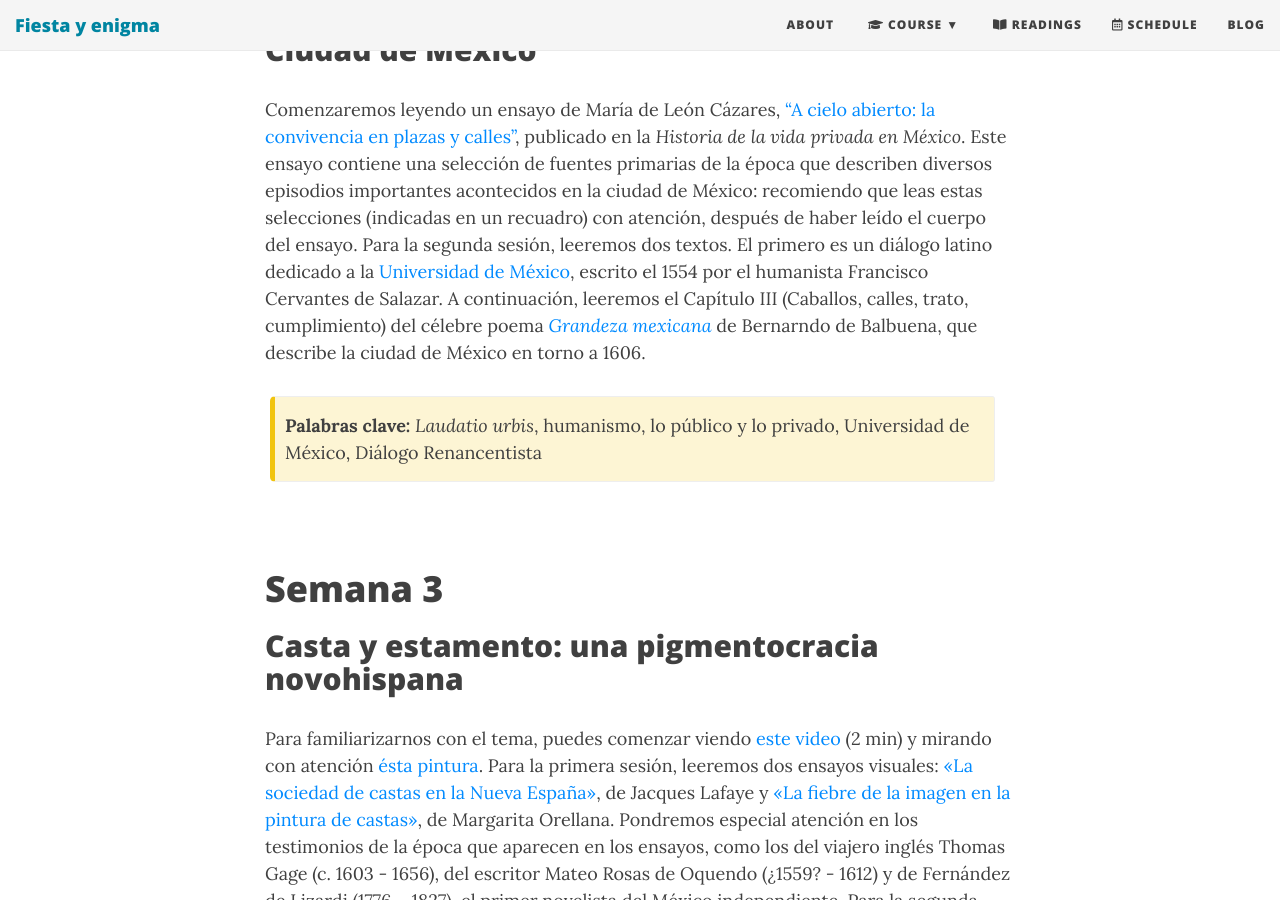
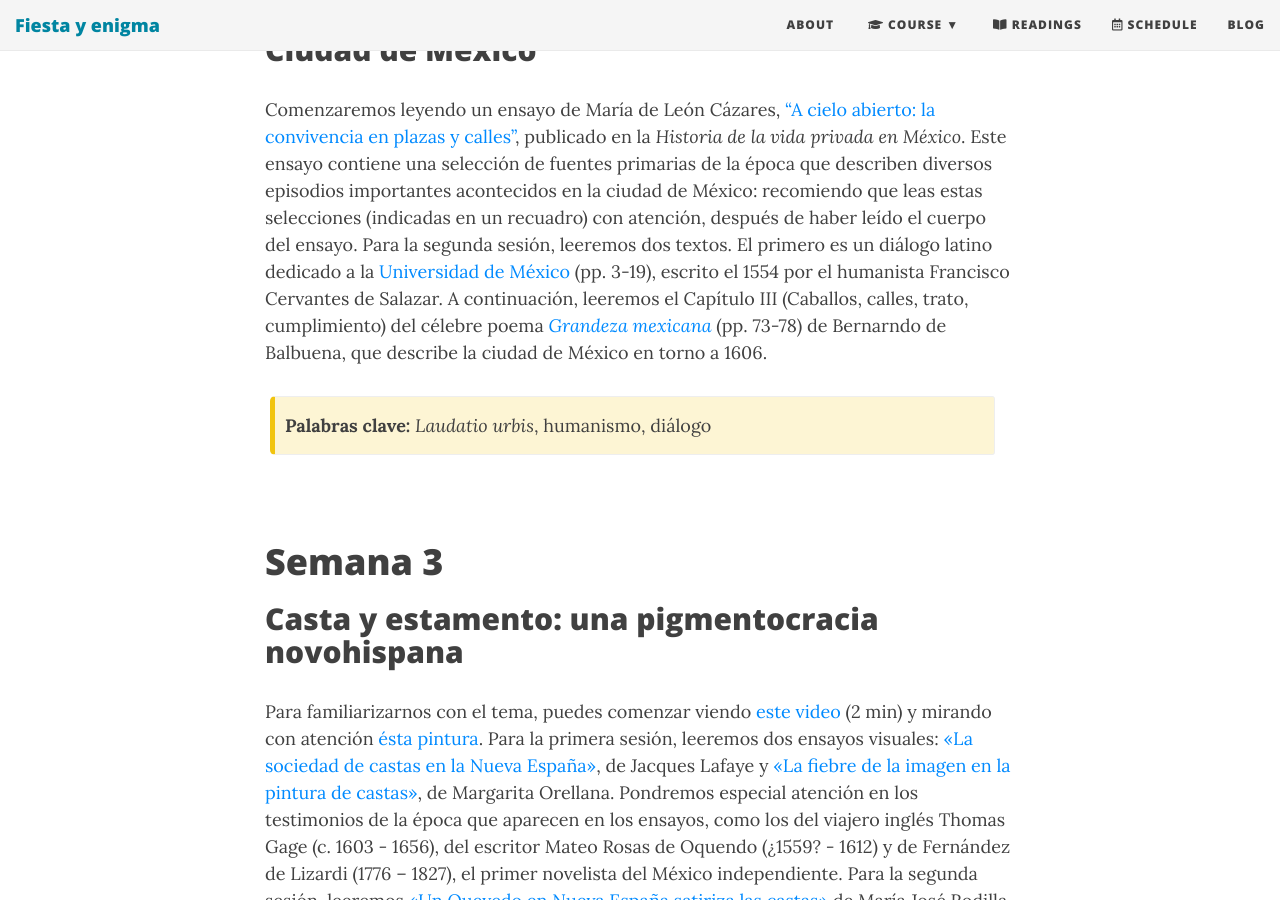
Before and after one commit to Hipomenes/novohispana, a Jekyll site: the page built from syllabus.md, in a window 1280 px wide and 900 px high, scrolled down 1997 px. Built offline with Jekyll 4.4.1, drawn with Linux system fonts in a browser that asks for light colours; nearby versions of some CDN libraries.

Commit message:
Update syllabus.md

```diff
--- a/syllabus.md
+++ b/syllabus.md
@@ -25,10 +25,10 @@
 
 ## La muy noble, insigne y muy leal e imperial Ciudad de México
 
-Comenzaremos leyendo un ensayo de María de León Cázares, ["A cielo abierto: la convivencia en plazas y calles"](https://drive.google.com/file/d/1PlmL8H6Nv0Lmyv8ar0HhKaNO-X8fo9we/view?usp=sharing), publicado en la *Historia de la vida privada en México*. Este ensayo contiene una selección de fuentes primarias de la época que describen diversos episodios importantes acontecidos en la ciudad de México: recomiendo que leas estas selecciones (indicadas en un recuadro) con atención, después de haber leído el cuerpo del ensayo. Para la segunda sesión, leeremos dos textos. El primero es un diálogo latino dedicado a la [Universidad de México](), escrito el 1554 por el humanista Francisco Cervantes de Salazar. A continuación, leeremos el Capítulo III (Caballos, calles, trato, cumplimiento) del célebre poema [*Grandeza mexicana*]() de Bernarndo de Balbuena, que describe la ciudad de México en torno a 1606.
+Comenzaremos leyendo un ensayo de María de León Cázares, ["A cielo abierto: la convivencia en plazas y calles"](https://drive.google.com/file/d/1PlmL8H6Nv0Lmyv8ar0HhKaNO-X8fo9we/view?usp=sharing), publicado en la *Historia de la vida privada en México*. Este ensayo contiene una selección de fuentes primarias de la época que describen diversos episodios importantes acontecidos en la ciudad de México: recomiendo que leas estas selecciones (indicadas en un recuadro) con atención, después de haber leído el cuerpo del ensayo. Para la segunda sesión, leeremos dos textos. El primero es un diálogo latino dedicado a la [Universidad de México](https://drive.google.com/file/d/1Lmjq4MKdKHlsylI7qLaKcG1xeynvkw2V/view?usp=sharing) (pp. 3-19), escrito el 1554 por el humanista Francisco Cervantes de Salazar. A continuación, leeremos el Capítulo III (Caballos, calles, trato, cumplimiento) del célebre poema [*Grandeza mexicana*](https://drive.google.com/file/d/1SFAmdbH3TOA7O5uM2iofskgbk06WyjL4/view?usp=sharing) (pp. 73-78) de Bernarndo de Balbuena, que describe la ciudad de México en torno a 1606.
 
 {: .box-warning}
-**Palabras clave:** *Laudatio urbis*, humanismo, lo público y lo privado, Universidad de México, Diálogo Renancentista
+**Palabras clave:** *Laudatio urbis*, humanismo, diálogo
 
 <br>
 
```
